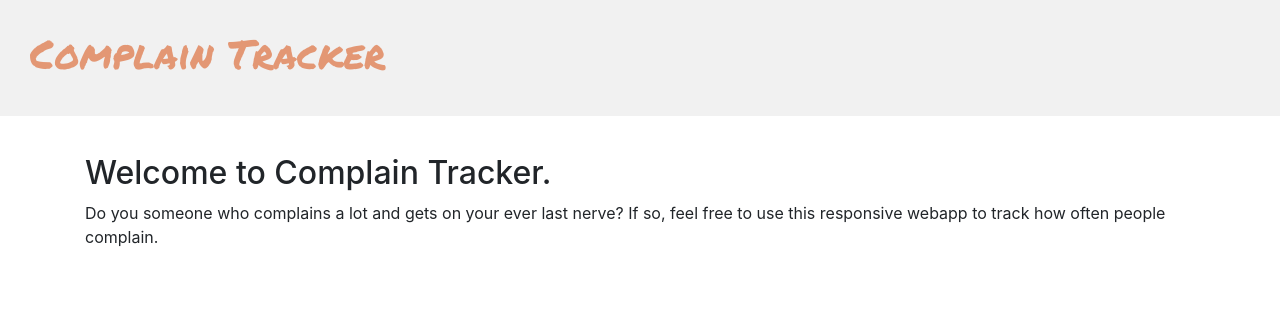
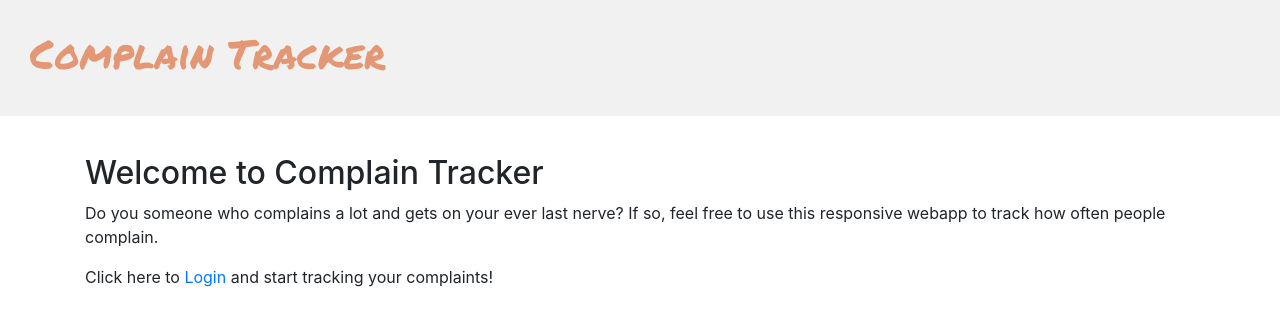
Before and after one commit to jghorton14/complain-tracker, a React (Create React App) app: page / in a window 1280 px wide. Shown: the top 326 px of the page. Built offline with nearby package versions, Linux system fonts and the light colour scheme; no server answers.

Commit message:
messsing with styling

```diff
--- a/src/features/intro/Intro.jsx
+++ b/src/features/intro/Intro.jsx
@@ -1,16 +1,20 @@
 import React from "react";
 import { Container } from "reactstrap";
+import { Link } from "react-router-dom";
 
 const Intro = () => {
   return (
     <Container style={{ marginTop: "3%" }}>
-      <h2>Welcome to Complain Tracker.</h2>
+      <h2>Welcome to Complain Tracker</h2>
       <p>
         Do you someone who complains a lot and gets on your ever last nerve? If
         so, feel free to use this responsive webapp to track how often people
         complain.
       </p>
-      {/* TODO add login button */}
+      <p>
+        Click here to <Link to="/login">Login</Link> and start tracking your
+        complaints!
+      </p>
     </Container>
   );
 };
--- a/src/index.css
+++ b/src/index.css
@@ -22,6 +22,10 @@ code {
   padding-left: 40px;
 }
 
+html, body {
+  height: 100%;
+}
+
 /* colors
   E39774  orange cream
   EEEEEE  grey
```
Also changed, not shown: src/App.css (deleted, +0 -38 lines).
